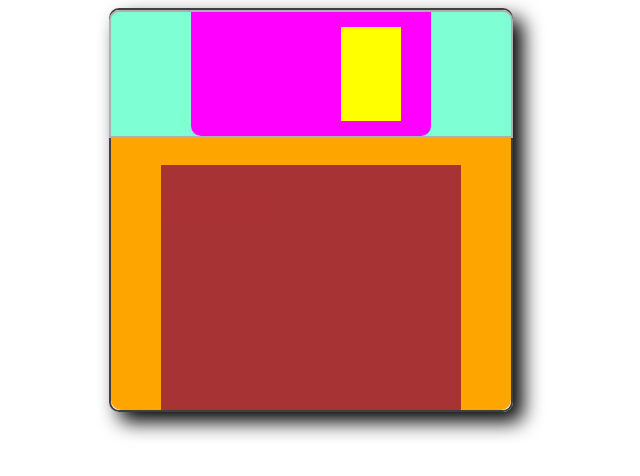
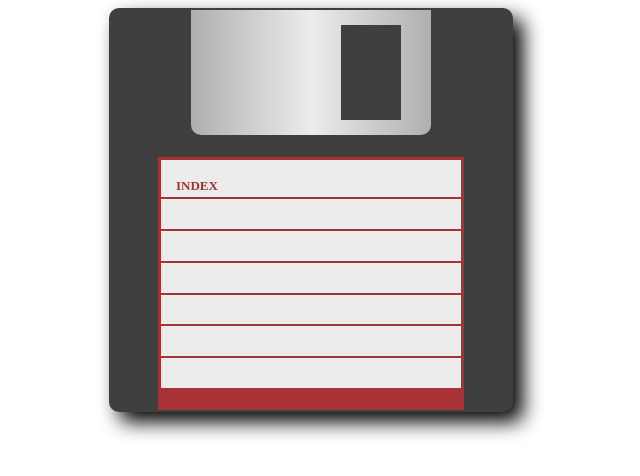
Before and after one commit to JonathanBetPer/disquete, a website built with Vite: page src/index.html in a window 1280 px wide. Shown: the whole page, without its empty margins (329-969 px from the left). Built offline with nearby package versions, Linux system fonts and the light colour scheme.

Commit message:
Primera versión

```diff
--- a/src/index.css
+++ b/src/index.css
@@ -20,6 +20,7 @@ body {
   border-radius: 10px;
   border: 2px solid var(--negro);
   box-shadow: 10px 10px 20px black;
+  background-color: var(--negro);
 
 }
 
@@ -30,8 +31,6 @@ body {
   align-items: center;
   height: 125px;
   width: 100%;
-  border: 2px solid var(--gris);
-  background-color: aquamarine;
 }
 
 .protector{
@@ -40,7 +39,7 @@ body {
   align-items: end;
   height: 100%;
   width: 60%;
-  background-color: fuchsia;
+  background: linear-gradient(0.25turn, var(--gris), var(--blanco), var(--gris));
   border-radius: 0 0 10px 10px;
 }
 
@@ -48,7 +47,7 @@ body {
   margin: 15px 30px;
   height: 80%;
   width: 25%;
-  background-color: yellow;
+  background-color: var(--negro);
 
 }
 
@@ -57,7 +56,6 @@ body {
   flex-direction: column;
   align-items: center;
   justify-content: end;
-  background-color: orange;
   height: 275px;
   width: 100%;
   border-radius: 0 0 10px 10px;
@@ -68,27 +66,39 @@ body {
   height: 90%;
   width: 75%;
   background-color: var(--rojo);
+  border: 3px solid var(--rojo);
 
-  h1{
-    color: var(--rojo);
-  }
-
-  ul{
+  .lista{
     display: flex;
     flex-direction: column;
-    align-items: center;
     background-color: var(--blanco);
-    width: 96%;
+    height: 93%;
+    width: 100%;
 
-  }
+    .renglon{
+      height: 16.5%;
+      width: 100%;
+      border-bottom: 2px solid var(--rojo);
 
-  li{
-    list-style-type: none;
-
-    label{
-      border-bottom: 1px solid var(--rojo);
+      h1{
+        color: var(--rojo);
+        font-size: small;
+        font-weight: bolder;
+        padding-top: 10px;
+        padding-left: 15px;
+      }
     }
   }
+}
 
+/*
+.piercing{
+  height: 20px;
+  width: 20px;
+  background-color: var(--blanco);
+  box-shadow: -10px -10px 20px black;
+  position: fixed;
+  bottom: 10px;
+  right: 10px;
 }
-.hueco{}
+  */
--- a/src/index.html
+++ b/src/index.html
@@ -38,7 +38,7 @@
 
 
       </div>
-      <div class="hueco"></div>
+      <div class="piercing"></div>
     </div>
 
   </div>
```
